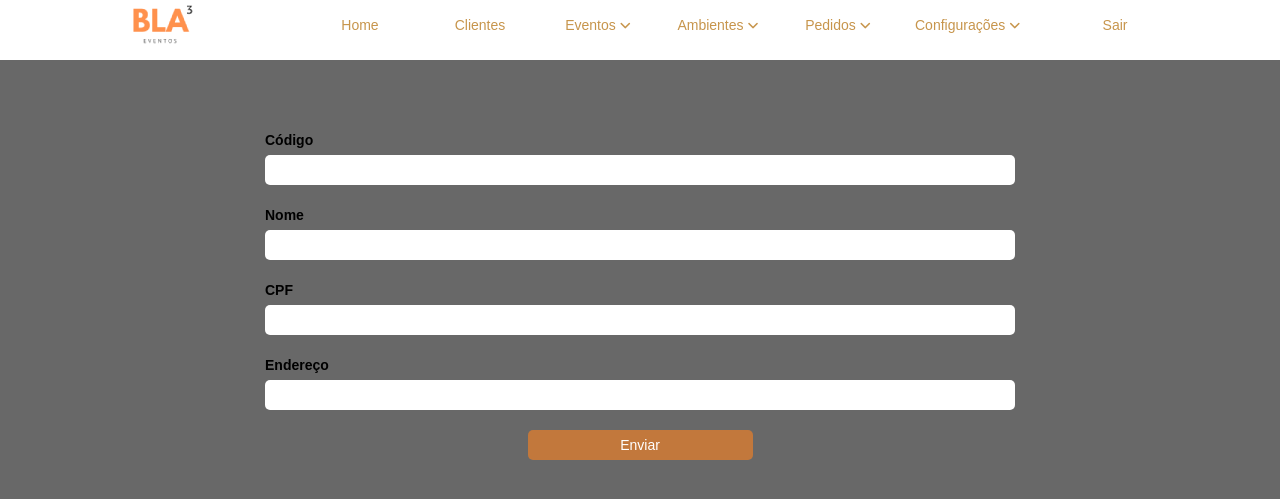
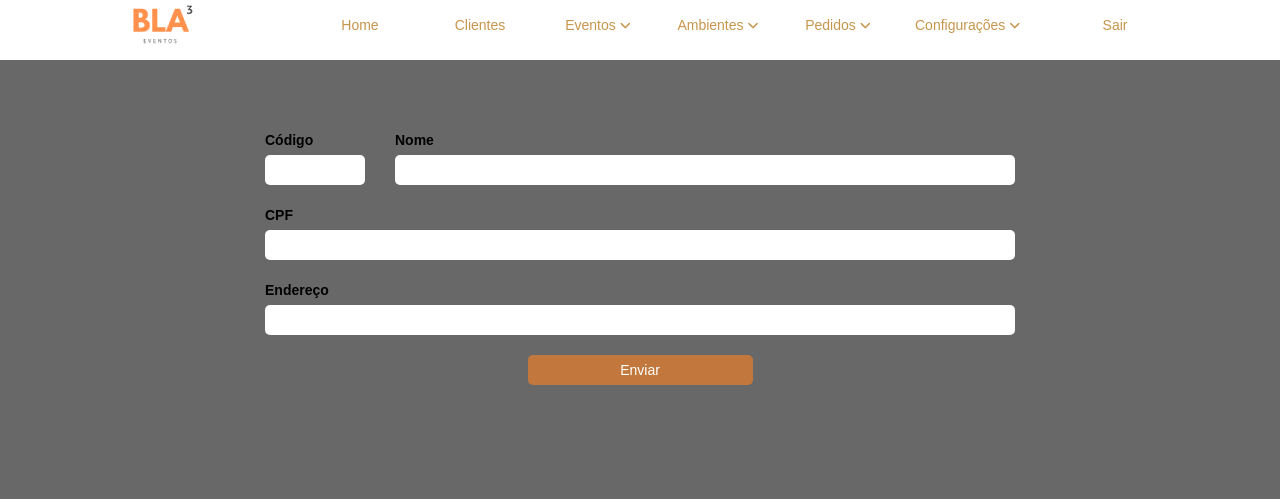
Before and after one commit to Will-Arcenio/APS-IntelligentTicket, a PHP site: page /view/page/admin/cliente_edit.php in a window 1280 px wide. Shown: the top 499 px of the page. Run offline with PHP 8.4, Linux system fonts and the light colour scheme; data that the repository does not hold is empty.

Commit message:
Atualizando fonts (icons) + ajuste na listagem de clientes (painel) + ajuste home page (título da página)

```diff
--- a/skins/css/estilo.css
+++ b/skins/css/estilo.css
@@ -26,6 +26,9 @@ a,
 span {
     opacity: 0.6;
     color: black;
+}
+.input-number {
+    text-align: right;
 }
 a:hover,
 i.icon-instagram:hover {
@@ -259,16 +262,7 @@ h4 a:hover {
     text-decoration: none;
 }
 /* FIM CABEÇALHO */
-/* BREADCRUMBS */
-.breadcrumbs {
-    background: #f3f3f3;
-    margin-top: 5px;
-    margin-bottom: 5%;
-}
-.title-bread {
-    margin: 20px 0px;
-}
-/*FIM BREADCRUMBS*/
+
 /* INICIO BANNER */
 div.title {
     text-align: center;
--- a/skins/css/style.css
+++ b/skins/css/style.css
@@ -1,10 +1,10 @@
 @font-face {
   font-family: 'icomoon';
-  src:  url('fonts/icomoon.eot?cytws9');
-  src:  url('fonts/icomoon.eot?cytws9#iefix') format('embedded-opentype'),
-    url('fonts/icomoon.ttf?cytws9') format('truetype'),
-    url('fonts/icomoon.woff?cytws9') format('woff'),
-    url('fonts/icomoon.svg?cytws9#icomoon') format('svg');
+  src:  url('fonts/icomoon.eot?19lu4y');
+  src:  url('fonts/icomoon.eot?19lu4y#iefix') format('embedded-opentype'),
+    url('fonts/icomoon.ttf?19lu4y') format('truetype'),
+    url('fonts/icomoon.woff?19lu4y') format('woff'),
+    url('fonts/icomoon.svg?19lu4y#icomoon') format('svg');
   font-weight: normal;
   font-style: normal;
   font-display: block;
--- a/view/page/admin/cliente_edit.php
+++ b/view/page/admin/cliente_edit.php
@@ -16,7 +16,7 @@
     <script src="js/bootstrap.min.js" integrity="sha384-aJ21OjlMXNL5UyIl/XNwTMqvzeRMZH2w8c5cRVpzpU8Y5bApTppSuUkhZXN0VxHd" crossorigin="anonymous"></script>
     <link rel="stylesheet" href="../../../skins/css/estilo.css">
     <link rel="stylesheet" href="../../../skins/css/style.css">
-    <title>Editar Cliente | Intelligent Ticket</title>
+    <title>Editar Cliente | Painel Bla³</title>
 </head>
 <body class="painel-admin">
     <?php
@@ -36,16 +36,17 @@
                         $cliente = mysqli_fetch_array($query, MYSQLI_ASSOC);
                     ?>
 
-                    <label for="id">Código</label>
-                    <input type="text" name="id" id="id" readonly="true" value="<?php echo $cliente['id']; ?>" required="required">
+                    <div class="row">
+                        <div class="col-md-2">
+                            <label for="id">Código</label>
+                            <input type="text" name="id" id="id" readonly="true" value="<?php echo $cliente['id']; ?>" class="input-number" required="required">
+                        </div>
+                        <div class="col-md-10">
+                            <label for="nome">Nome</label>
+                            <input type="text" name="nome" id="nome" size="50" value="<?php echo $cliente['nome']; ?>" required="required">
+                        </div>
+                    </div>
 
-                    <br>
-                    <br>
-
-                    <label for="nome">Nome</label>
-                    <input type="text" name="nome" id="nome" size="50" value="<?php echo $cliente['nome']; ?>" required="required">
-
-                    <br>
                     <br>
 
                     <label for="cpf">CPF</label>
--- a/view/page/admin/lista_cliente.php
+++ b/view/page/admin/lista_cliente.php
@@ -18,7 +18,7 @@
     <script src="js/bootstrap.min.js" integrity="sha384-aJ21OjlMXNL5UyIl/XNwTMqvzeRMZH2w8c5cRVpzpU8Y5bApTppSuUkhZXN0VxHd" crossorigin="anonymous"></script>
     <link rel="stylesheet" href="../../../skins/css/estilo.css">
     <link rel="stylesheet" href="../../../skins/css/style.css">
-    <title>Clientes | Intelligent Ticket</title>
+    <title>Clientes | Painel Bla³</title>
 </head>
 <body class="painel-admin">
     <?php
--- a/view/page/frontend/html/homepage.html
+++ b/view/page/frontend/html/homepage.html
@@ -11,7 +11,7 @@
         <link rel="stylesheet" href="../../../../skins/css/bootstrap-theme.min.css">
         <script src="../../../../js/bootstrap.min.js"></script>
         <link rel="stylesheet" href="../../../../skins/css/estilo.css">
-        <title>Intelligent Ticket</title>
+        <title>Compre seu ingresso online | Bla³</title>
     </head>
     <body>
         <div class="header">
```
Also changed, not shown: other parts of skins/css/style.css (+39 -0 lines), skins/css/fonts/icomoon.ttf, skins/css/fonts/icomoon.woff, 2 other files.
